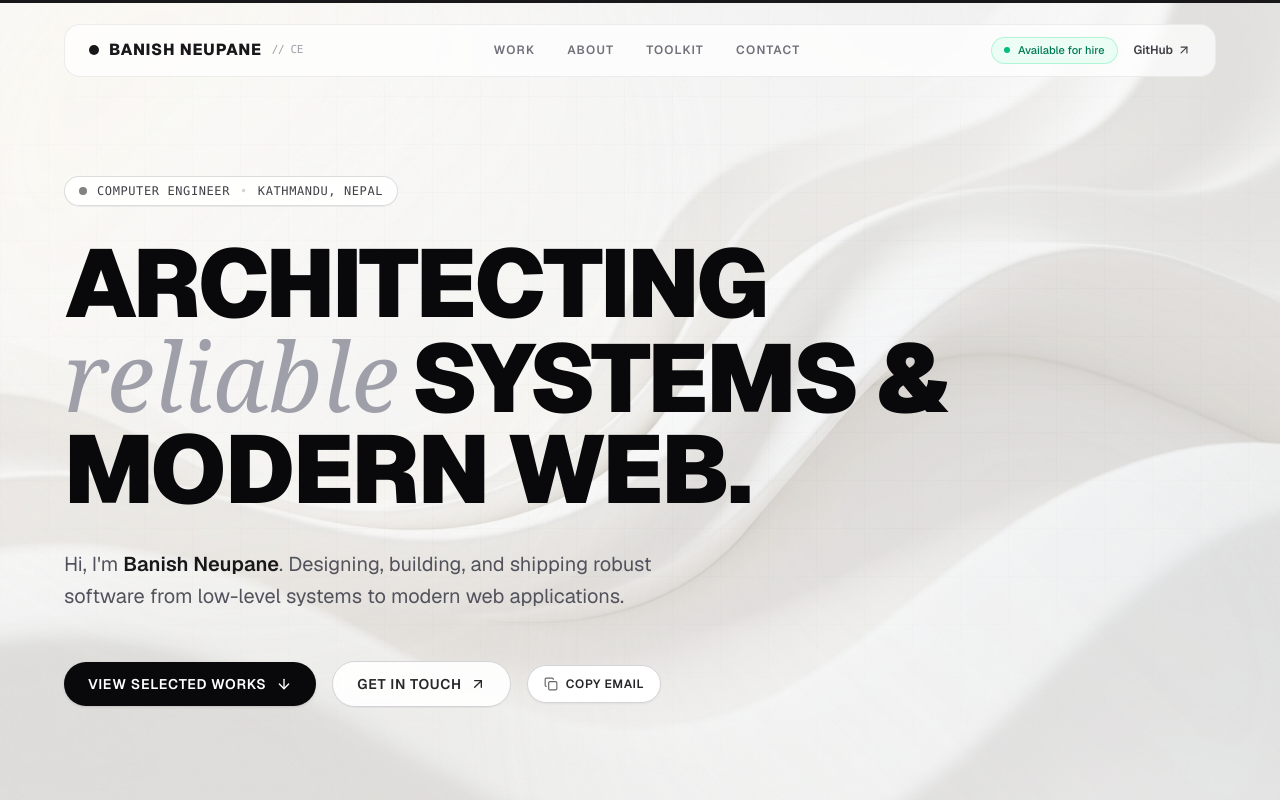
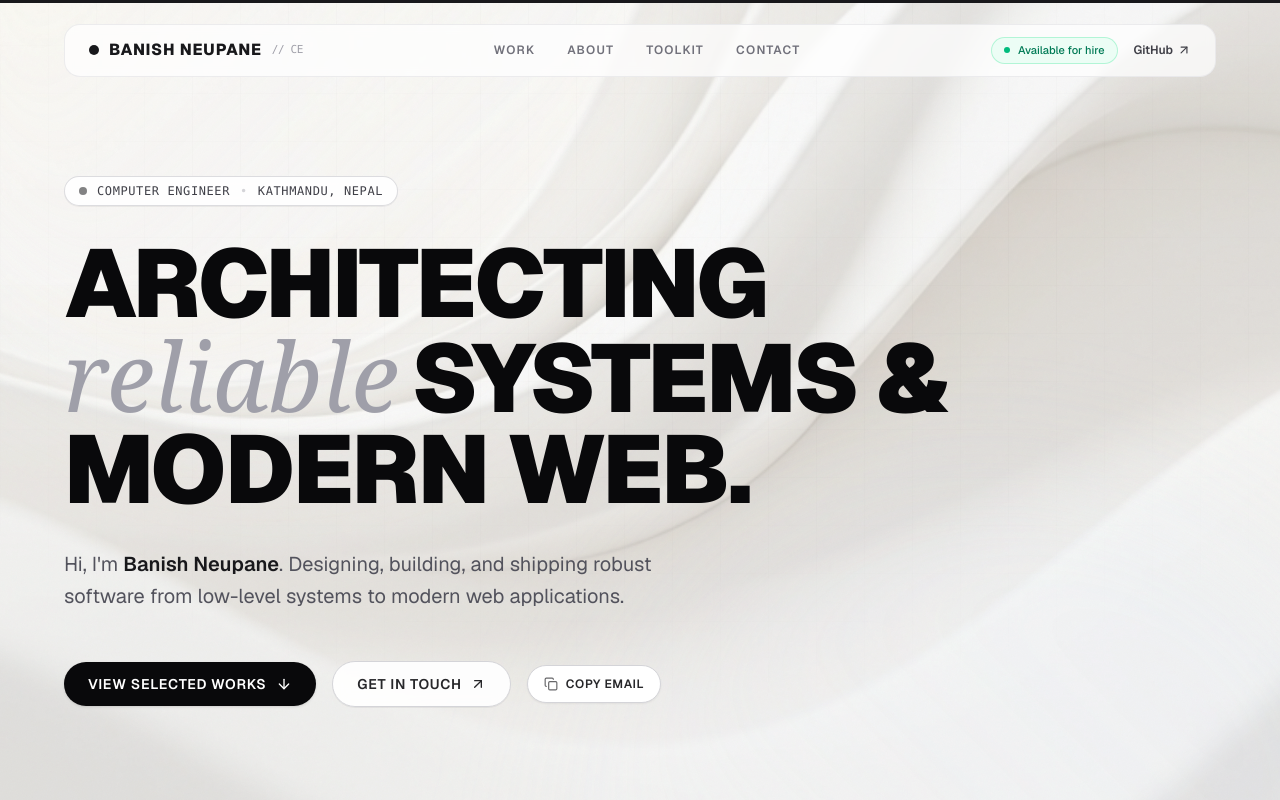
Before and after one commit to banishneupane2002/Personal-Website, a Next.js app: page / in a window 1280 px wide. Shown: the top 800 px of the page. Built offline with nearby package versions, Linux system fonts and the light colour scheme.

Commit message:
Add smooth scroll parallax physics to abstract background

```diff
--- a/src/components/AbstractBackground.tsx
+++ b/src/components/AbstractBackground.tsx
@@ -1,16 +1,40 @@
 "use client";
 
 import Image from "next/image";
-import { motion } from "framer-motion";
+import { motion, useScroll, useTransform, useSpring } from "framer-motion";
 
 export default function AbstractBackground() {
+  const { scrollYProgress } = useScroll();
+
+  // Smooth physics spring for silky, lag-free parallax
+  const smoothProgress = useSpring(scrollYProgress, {
+    stiffness: 55,
+    damping: 22,
+    restDelta: 0.001,
+  });
+
+  // Background moves at ~18% of scroll speed (slow & elegant)
+  const imageY = useTransform(smoothProgress, [0, 1], ["0%", "-20%"]);
+  const imageScale = useTransform(smoothProgress, [0, 1], [1.12, 1.22]);
+
+  // Multi-plane depth: grid and orbs move at varying subtle speeds
+  const gridY = useTransform(smoothProgress, [0, 1], ["0%", "-12%"]);
+  const orb1Y = useTransform(smoothProgress, [0, 1], ["0%", "-35%"]);
+  const orb2Y = useTransform(smoothProgress, [0, 1], ["0%", "28%"]);
+
   return (
     <div
       className="fixed inset-0 pointer-events-none -z-20 overflow-hidden bg-[#fafafa]"
       aria-hidden="true"
     >
-      {/* 1. High-Res 3D Abstract Wave Image */}
-      <div className="absolute inset-0 opacity-[0.38] mix-blend-multiply">
+      {/* 1. High-Res 3D Abstract Wave Image with Slow Scroll Parallax */}
+      <motion.div
+        style={{
+          y: imageY,
+          scale: imageScale,
+        }}
+        className="absolute -top-[15%] left-0 right-0 h-[135%] w-full opacity-[0.38] mix-blend-multiply will-change-transform"
+      >
         <Image
           src="/abstract-bg.jpg"
           alt="Abstract white wave background"
@@ -19,40 +43,44 @@ export default function AbstractBackground() {
           sizes="100vw"
           className="object-cover object-center"
         />
-      </div>
+      </motion.div>
 
-      {/* 2. Soft Animated Fluid Gradient Mesh Orbs */}
+      {/* 2. Soft Animated Fluid Gradient Mesh Orbs with Multi-plane Parallax */}
       <motion.div
+        style={{ y: orb1Y }}
         animate={{
-          x: [0, 60, -30, 0],
-          y: [0, -40, 30, 0],
-          scale: [1, 1.1, 0.95, 1],
+          x: [0, 50, -30, 0],
+          scale: [1, 1.08, 0.96, 1],
         }}
         transition={{
           duration: 20,
           repeat: Infinity,
           ease: "easeInOut",
         }}
-        className="absolute -top-[10%] -left-[10%] w-[700px] h-[700px] rounded-full bg-gradient-to-br from-amber-100/30 via-orange-50/20 to-transparent blur-3xl opacity-70"
+        className="absolute -top-[10%] -left-[10%] w-[750px] h-[750px] rounded-full bg-gradient-to-br from-amber-100/35 via-orange-50/20 to-transparent blur-3xl opacity-75 will-change-transform"
       />
 
       <motion.div
+        style={{ y: orb2Y }}
         animate={{
           x: [0, -60, 40, 0],
-          y: [0, 50, -40, 0],
-          scale: [1, 1.15, 0.9, 1],
+          scale: [1, 1.12, 0.92, 1],
         }}
         transition={{
           duration: 24,
           repeat: Infinity,
           ease: "easeInOut",
         }}
-        className="absolute top-[40%] -right-[10%] w-[750px] h-[750px] rounded-full bg-gradient-to-bl from-blue-100/25 via-indigo-50/20 to-transparent blur-3xl opacity-60"
+        className="absolute top-[35%] -right-[12%] w-[800px] h-[800px] rounded-full bg-gradient-to-bl from-blue-100/30 via-indigo-50/20 to-transparent blur-3xl opacity-65 will-change-transform"
       />
 
-      {/* 3. Delicate Architectural Isometric Grid Lines */}
+      {/* 3. Delicate Architectural Isometric Grid with Gentle Scroll Parallax */}
+      <motion.div
+        style={{ y: gridY }}
+        className="absolute -top-[10%] left-0 right-0 h-[120%] opacity-[0.24] will-change-transform"
+      >
         <div
-        className="absolute inset-0 opacity-[0.25]"
+          className="w-full h-full"
           style={{
             backgroundImage: `
               linear-gradient(to right, rgba(24, 24, 27, 0.05) 1px, transparent 1px),
@@ -65,6 +93,7 @@ export default function AbstractBackground() {
               "radial-gradient(ellipse 90% 70% at 50% 40%, black 40%, transparent 95%)",
           }}
         />
+      </motion.div>
 
       {/* 4. Fine Tactile Grain */}
       <svg
--- a/src/components/Toolkit.tsx
+++ b/src/components/Toolkit.tsx
@@ -6,7 +6,7 @@ import { motion } from "framer-motion";
 
 export default function Toolkit() {
   return (
-    <section id="toolkit" className="py-24 sm:py-32 px-6 border-b border-zinc-200/80">
+    <section id="toolkit" className="py-24 sm:py-32 px-6 bg-white border-b border-zinc-200">
       <div className="max-w-6xl mx-auto">
         {/* Section Header */}
         <motion.div
@@ -39,7 +39,7 @@ export default function Toolkit() {
               viewport={{ once: true, margin: "-60px" }}
               transition={{ duration: 0.5, delay: idx * 0.08 }}
               whileHover={{ y: -4 }}
-              className="p-6 sm:p-8 rounded-3xl bg-white/75 border border-zinc-200/80 backdrop-blur-md flex flex-col justify-between hover:bg-white hover:border-zinc-300 hover:shadow-md transition-all duration-200"
+              className="p-6 sm:p-8 rounded-2xl bg-zinc-50/70 border border-zinc-200 flex flex-col justify-between hover:bg-white hover:border-zinc-300 hover:shadow-md transition-all duration-200"
             >
               <div>
                 <div className="flex items-center justify-between gap-2 mb-3">
@@ -59,7 +59,7 @@ export default function Toolkit() {
                     key={skill}
                     whileHover={{ scale: 1.06, y: -1.5 }}
                     transition={{ type: "spring", stiffness: 400, damping: 17 }}
-                    className="px-3 py-1.5 rounded-lg text-xs font-medium bg-white/90 border border-zinc-200/90 text-zinc-800 shadow-2xs hover:border-zinc-500 transition-colors cursor-default"
+                    className="px-3 py-1.5 rounded-lg text-xs font-medium bg-white border border-zinc-200 text-zinc-800 shadow-2xs hover:border-zinc-500 transition-colors cursor-default"
                   >
                     {skill}
                   </motion.span>
```
Lines whose indentation alone changed are shown as unchanged.
